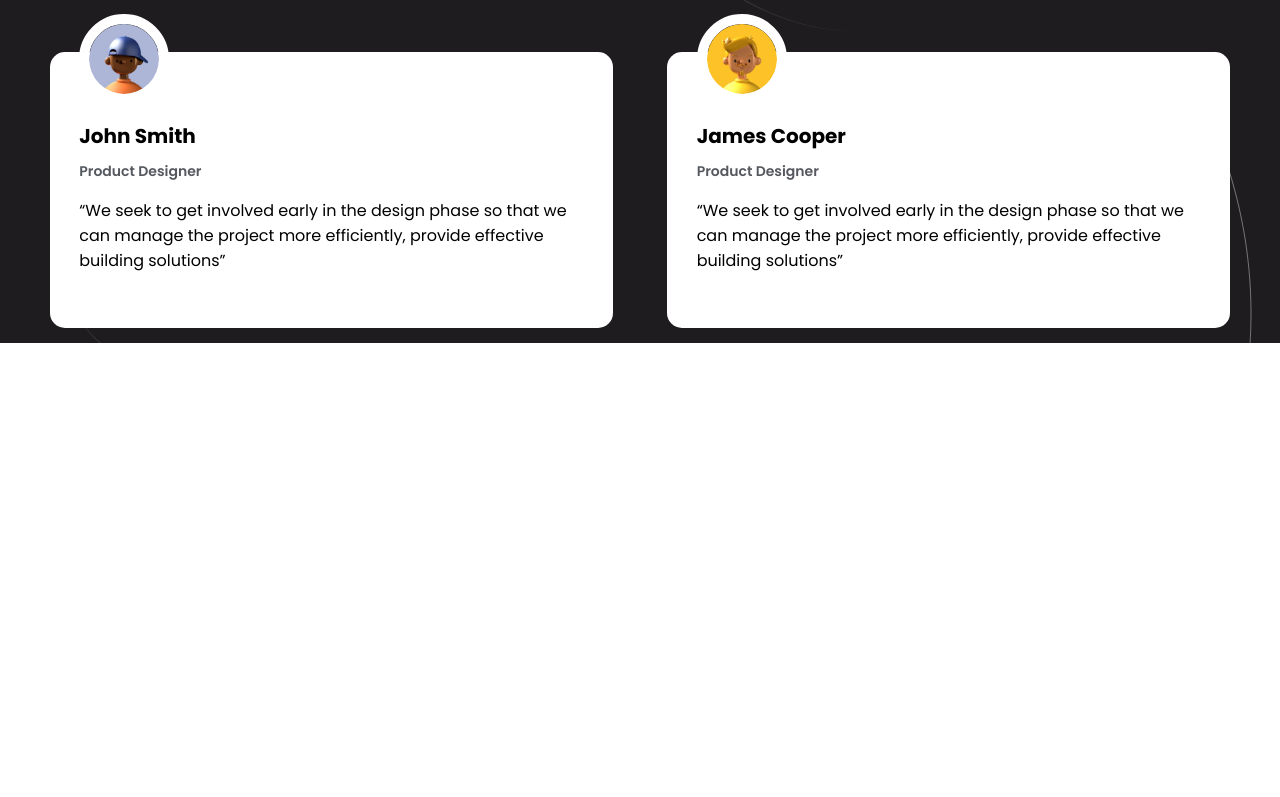
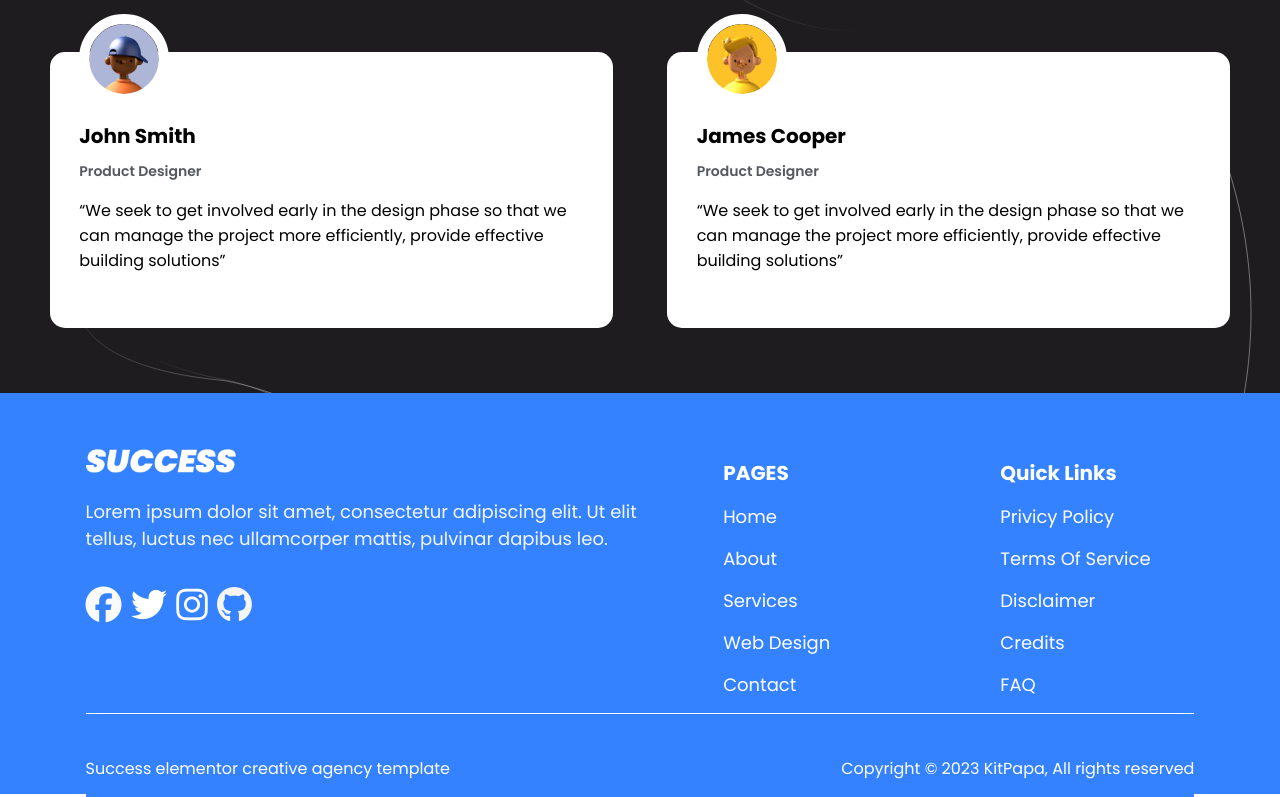
Before and after one commit to shuaibkashmiri/kitpapa-clone, a plain HTML site: page index.html in a window 1280 px wide. Shown: the part 2655-3452 px from the top of the page. Before the commit the page ends 3011 px from the top, so only its background shows below. Drawn offline with Linux system fonts and the light colour scheme.

Commit message:
web view completed

```diff
--- a/css/style.css
+++ b/css/style.css
@@ -278,6 +278,7 @@ section{
     background-color: #1e1c1e;
     background-image:url(/Resources/images/testimonial_shape-jim-fahad-digital-1.png);
     margin: 1% -1%;
+    padding-bottom: 4%;
 }
 
 
@@ -341,6 +342,116 @@ section{
     margin-left:  3%;
     margin-right: 3%;
 }
+
+/* footer */
+#footer{
+    margin:  -1%;
+    padding-bottom: 4%;
+    height: 350px;
+
+    background-color: var(--primary)
+}
+
+#footer hr{
+    margin: 0 7%;
+    border-bottom: none;
+    border-left: none;
+    border-right: none;
+    border-top: 1px solid #fff;
+}
+.footer-top{
+    height:320px ;
+    background-color: var(--primary);
+    margin: 0 7%;
+    display: flex;
+
+}
+.social{
+    width: 50%;
+    height: 100%;
+
+}
+
+.social img{
+    width: 150px;
+    margin-top: 10%;
+}
+.social-text{
+    font-size: 18px;
+    color: #F3F7FA;
+}
+.icon{
+    font-size: 18px;
+    width: 30%;
+    margin-top: 7%;
+    display: flex;
+    justify-content: space-between;
+}
+
+.pages{
+    height: 100%;
+    width: 25%;
+
+    display: flex;
+    flex-direction: column;
+    justify-content: space-evenly;
+    text-align: left;
+
+}
+
+.pages h4{
+margin-top: 18%;
+margin-left: 30%;
+font-size: 20px;
+margin-bottom: 0;
+color: #fff;
+}
+
+.pages a{
+    margin-left: 30%;
+    text-decoration: none;
+    font-size:18px ;
+    font-weight: 400;
+    color: #fff;
+}
+
+
+.qul{
+   height: 100%;
+    width: 25%;
+    display: flex;
+    flex-direction: column;
+    justify-content: space-evenly;
+    text-align: left;
+}
+
+.qul h4{
+    margin-top: 18%;
+    margin-left: 30%;
+    font-size: 20px;
+    margin-bottom: 0;
+    color: #fff;
+    }
+
+    .qul a{
+    margin-left: 30%;
+    text-decoration: none;
+    font-size:18px ;
+    font-weight: 400;
+    color: #fff;
+    }
+
+    .footer-bottom{
+        background-color: var(--primary);
+        margin: 2% 7%;
+        display: flex;
+        justify-content: space-between;
+        color: #fff;
+    }
+
+
+
+
 
 
 /* Media Controls */
--- a/index.html
+++ b/index.html
@@ -142,6 +142,51 @@
         </div>
     </section>
 
+    <footer id="footer">
+       <div class="footer-top">
+        <div class="social">
+            <a href="#"><img src="Resources/images/success-logo-footer-.png" alt=""></a>
+        <p class="social-text">
+            Lorem ipsum dolor sit amet, consectetur adipiscing elit. Ut elit tellus, luctus nec ullamcorper mattis, pulvinar dapibus leo.
+        </p>
+        <div class="icon"><a href="#"><i class="fa-brands fa-facebook fa-2xl" style="color: #fafafa;"></i></a>
+            <a href="#"><i class="fa-brands fa-twitter fa-2xl " style="color: #ffffff;"></i></a>
+            <a href="#"><i class="fa-brands fa-instagram fa-2xl" style="color: #fcfcfc;"></i></a>
+            <a href="#"><i class="fa-brands fa-github fa-2xl" style="color: #f5f5f5;"></i></a></div>
+
+
+
+
+        </div>
+        <div class="pages">
+
+            <h4>PAGES</h4>
+            <a href="">Home</a>
+            <a href="">About</a>
+            <a href="">Services</a>
+            <a href="">Web Design</a>
+            <a href="">Contact</a>
+
+        </div>
+        <div class="qul">
+
+            <h4>Quick Links</h4>
+            <a href="">Privicy Policy</a>
+            <a href="">Terms Of Service</a>
+            <a href="">Disclaimer</a>
+            <a href="">Credits</a>
+            <a href="">FAQ</a>
+        </div>
+       </div>
+       <hr>
+       <div class="footer-bottom">
+        <p>Success elementor creative agency template</p>
+        <p>Copyright © 2023 KitPapa, All rights reserved</p>
+
+       </div>
+
+    </footer>
+
 
     <script src="https://kit.fontawesome.com/be41cb31e6.js" crossorigin="anonymous"></script>
 </body>
```
Also changed, not shown: Resources/images/success-logo-footer-.png (added).
